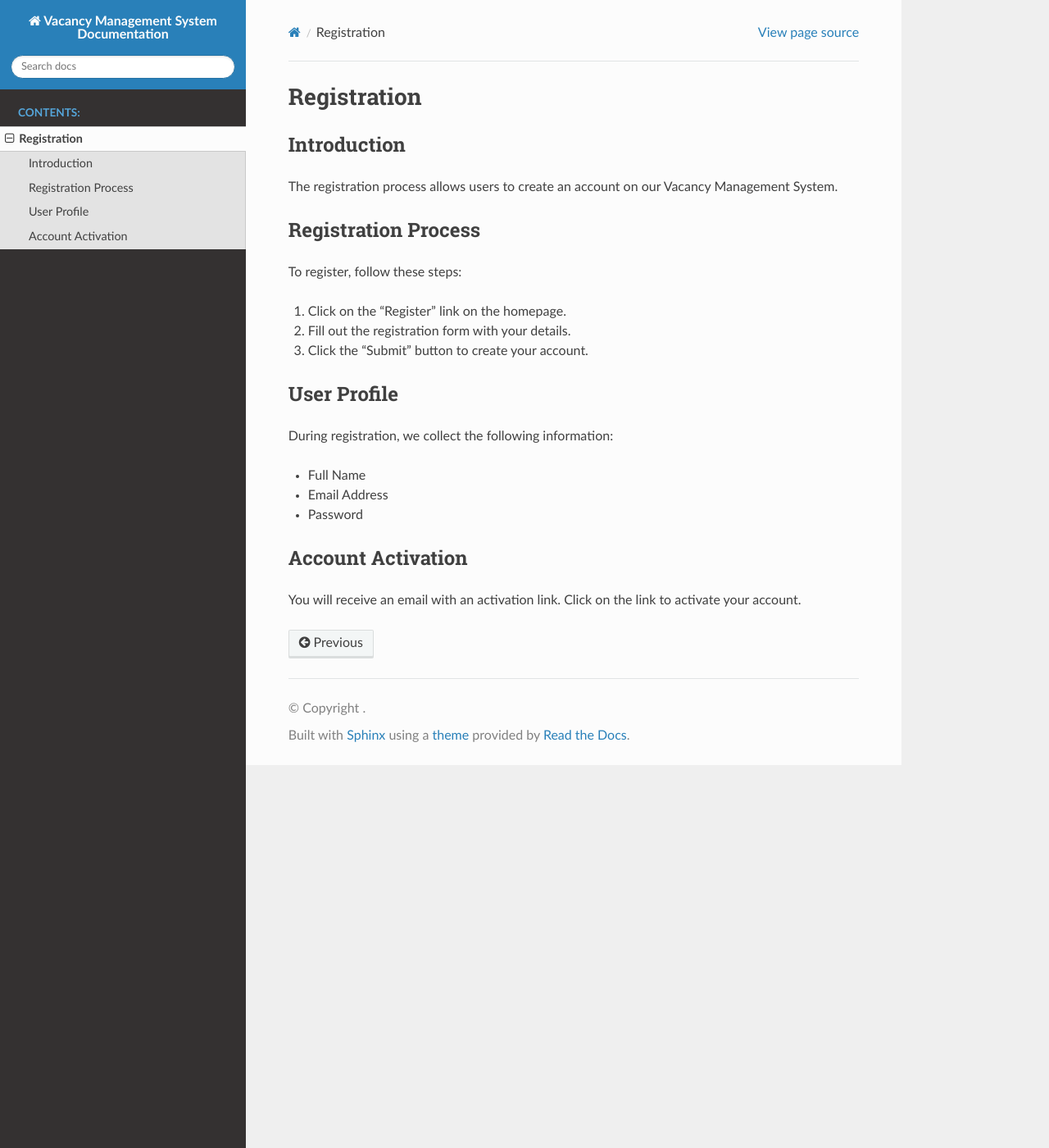
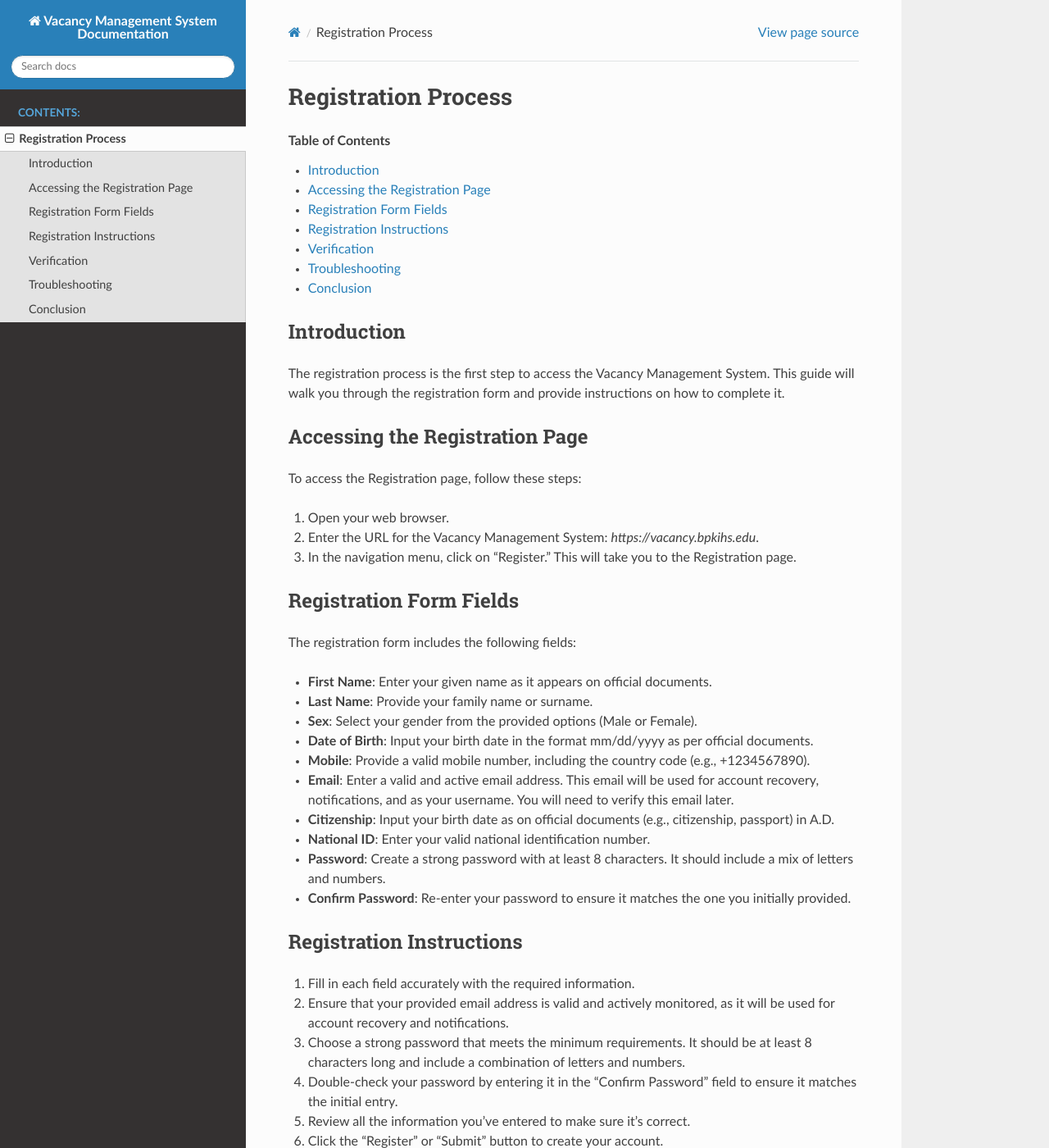
Before and after one commit to w38g0ru/vms, a Sphinx documentation site: the page built from docs/registration.rst, in a window 1280 px wide and 1400 px high. Shown: the whole window at 82% size. Built offline with Sphinx 7.4.7 and the Read the Docs theme 2.0.0, drawn with Linux system fonts in a browser that asks for light colours; pages that are not in the unit, such as notebooks, are missing from menus; some of the changed text lies outside the part shown.

Commit message:
Update registration.rst

```diff
--- a/docs/registration.rst
+++ b/docs/registration.rst
@@ -1,30 +1,78 @@
-Registration
-============
+Registration Process
+====================
+
+.. contents:: Table of Contents
+   :local:
 
 Introduction
 ------------
 
-The registration process allows users to create an account on our Vacancy Management System.
+The registration process is the first step to access the Vacancy Management System. This guide will walk you through the registration form and provide instructions on how to complete it.
 
-Registration Process
---------------------
+Accessing the Registration Page
+------------------------------
 
-To register, follow these steps:
+To access the Registration page, follow these steps:
 
-1. Click on the "Register" link on the homepage.
-2. Fill out the registration form with your details.
-3. Click the "Submit" button to create your account.
+1. Open your web browser.
 
-User Profile
+2. Enter the URL for the Vacancy Management System: `https://vacancy.bpkihs.edu`.
+
+3. In the navigation menu, click on "Register." This will take you to the Registration page.
+
+Registration Form Fields
+------------------------
+
+The registration form includes the following fields:
+
+- **First Name**: Enter your given name as it appears on official documents.
+
+- **Last Name**: Provide your family name or surname.
+
+- **Sex**: Select your gender from the provided options (Male or Female).
+
+- **Date of Birth**: Input your birth date in the format mm/dd/yyyy as per official documents.
+
+- **Mobile**: Provide a valid mobile number, including the country code (e.g., +1234567890).
+
+- **Email**: Enter a valid and active email address. This email will be used for account recovery, notifications, and as your username. You will need to verify this email later.
+
+- **Citizenship**: Input your birth date as on official documents (e.g., citizenship, passport) in A.D.
+
+- **National ID**: Enter your valid national identification number.
+
+- **Password**: Create a strong password with at least 8 characters. It should include a mix of letters and numbers.
+
+- **Confirm Password**: Re-enter your password to ensure it matches the one you initially provided.
+
+Registration Instructions
+------------------------
+
+1. Fill in each field accurately with the required information.
+
+2. Ensure that your provided email address is valid and actively monitored, as it will be used for account recovery and notifications.
+
+3. Choose a strong password that meets the minimum requirements. It should be at least 8 characters long and include a combination of letters and numbers.
+
+4. Double-check your password by entering it in the "Confirm Password" field to ensure it matches the initial entry.
+
+5. Review all the information you've entered to make sure it's correct.
+
+6. Click the "Register" or "Submit" button to create your account.
+
+Verification
 ------------
 
-During registration, we collect the following information:
+After submitting the registration form, you may be required to verify your email address. Check your email inbox for a verification message and follow the provided instructions to complete the registration process.
 
-- Full Name
-- Email Address
-- Password
+Troubleshooting
+---------------
 
-Account Activation
-------------------
+If you encounter any issues during the registration process, such as an invalid email address or password requirement errors, refer to the troubleshooting section in the documentation for solutions.
 
-You will receive an email with an activation link. Click on the link to activate your account.
+Conclusion
+----------
+
+Congratulations! You've successfully completed the registration process for the Vacancy Management System. You can now log in using your registered email and password to access the system's features.
+
+For further assistance or inquiries, please contact our support team at [support@vacancy.bpkihs.edu](mailto:support@vacancy.bpkihs.edu).
```
